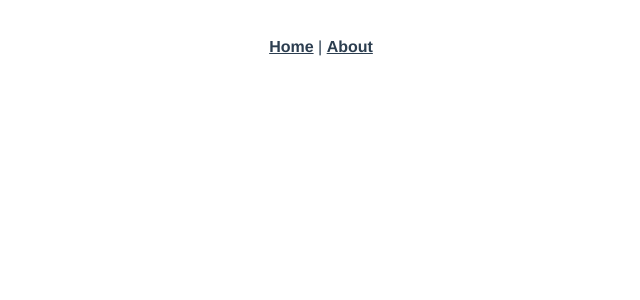
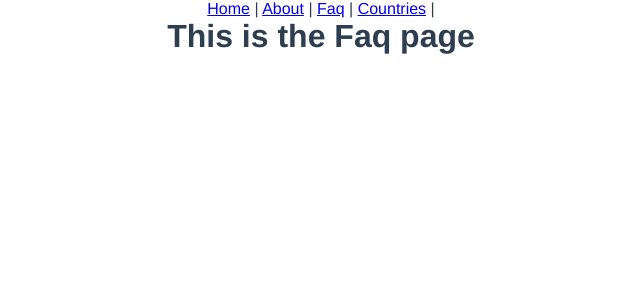
Before and after one commit to Tommydemian/vue-challenge, a Vue app: page /faq in a window 1280 px wide. Before the commit this address had no page. Shown: the top 300 px of the page, without its empty margins (319-959 px from the left). Built offline with nearby package versions, Linux system fonts and the light colour scheme.

Commit message:
all routes defined, links added in App, navigation setted

```diff
--- a/src/App.vue
+++ b/src/App.vue
@@ -1,7 +1,9 @@
 <template>
   <nav>
     <router-link to="/">Home</router-link> |
-    <router-link to="/about">About</router-link>
+    <router-link to="/about">About</router-link> |
+    <router-link to="/faq">Faq</router-link> |
+    <router-link to="/countries">Countries</router-link> |
   </nav>
   <router-view/>
 </template>
@@ -15,16 +17,19 @@
   color: #2c3e50;
 }
 
-nav {
-  padding: 30px;
+
+:root{
+  --primary-clr:#ffffff;
+  --alternate-text-clr: #000000;
+  --secondary-clr:#14213d;
+  --accent-clr: #fca311;
+  --accent-clr-pseudo: #efac3f;
 }
 
-nav a {
-  font-weight: bold;
-  color: #2c3e50;
+*{
+  margin: 0;
+  padding: 0;
+  box-sizing: border-box;
 }
 
-nav a.router-link-exact-active {
-  color: #42b983;
-}
 </style>
--- a/src/router/index.ts
+++ b/src/router/index.ts
@@ -1,5 +1,9 @@
 import { createRouter, createWebHistory, RouteRecordRaw } from 'vue-router'
 import HomeView from '../views/HomeView.vue'
+import CountriesView from '@/views/CountriesView.vue'
+import FaqView from '@/views/FaqView.vue'
+
+
 
 const routes: Array<RouteRecordRaw> = [
   {
@@ -8,11 +12,18 @@ const routes: Array<RouteRecordRaw> = [
     component: HomeView
   },
   {
+    path: '/faq',
+    name: 'faq',
+    component: FaqView
+  },
+  {
+    path: '/countries',
+    name: 'countries',
+    component: CountriesView
+  },
+  {
     path: '/about',
     name: 'about',
-    // route level code-splitting
-    // this generates a separate chunk (about.[hash].js) for this route
-    // which is lazy-loaded when the route is visited.
     component: () => import(/* webpackChunkName: "about" */ '../views/AboutView.vue')
   }
 ]
--- /dev/null
+++ b/src/views/CountriesView.vue
@@ -0,0 +1,9 @@
+<template>
+   <h1>This is the countries page</h1>
+</template>
+
+<script>
+export default {
+    name: 'CountriesView'
+}
+</script>
--- /dev/null
+++ b/src/views/FaqView.vue
@@ -0,0 +1,9 @@
+<template>
+    <h1>This is the Faq page</h1>
+</template>
+
+<script>
+export default{
+    name:'FaqView'
+}
+</script>
```
